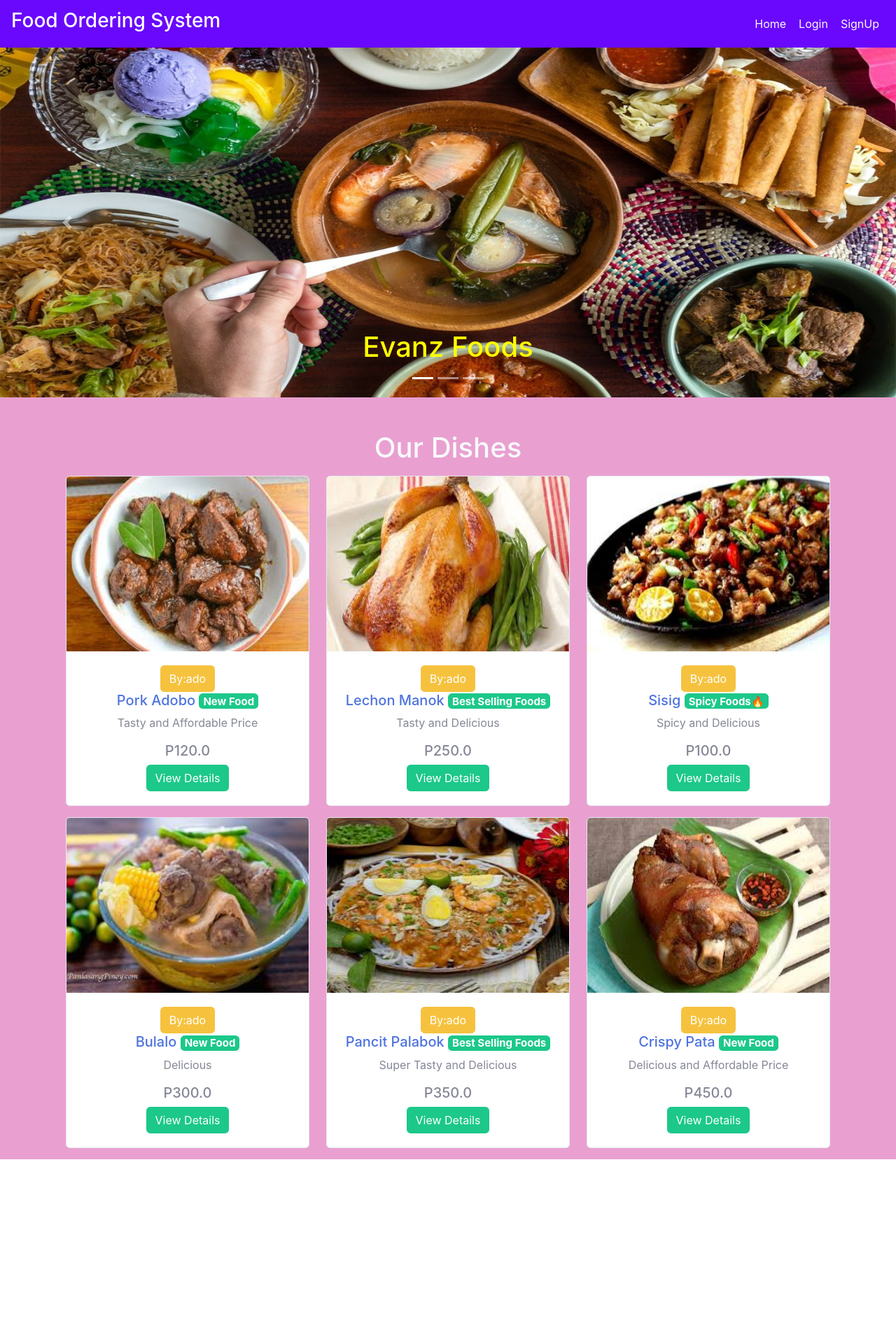
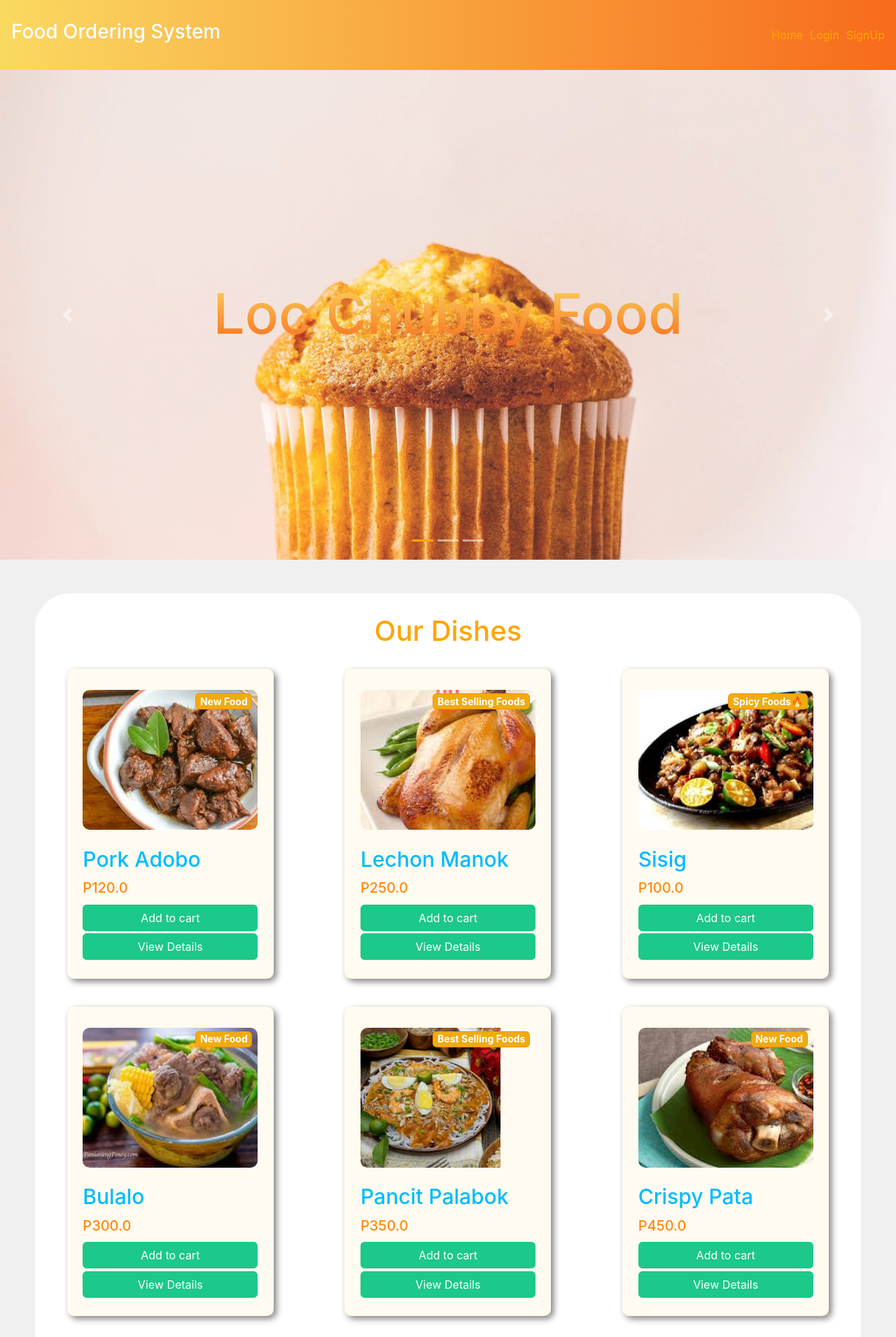
Before and after one commit to locDEV169/FoodOrder, a Django app: page / in a window 1280 px wide. Shown: the whole page at 70% size. Before the commit the page ends 1657 px from the top, so only its background shows below. Run offline with Django 3.2, Linux system fonts and the light colour scheme; data comes from the database, SQL or seed files in the repository; some libraries are stand-ins or nearby versions.

Commit message:
Thin cmt 1st

```diff
--- /dev/null
+++ b/main/static/main/dishes.css
@@ -0,0 +1,82 @@
+.dishes{
+    display: flex;
+    flex-direction: row;
+    justify-content: space-evenly;
+    width: 80%;
+    background-color: white;
+    margin: 0 auto;
+    position: relative;
+    top: 50px;
+    border-radius: 30px;
+}
+
+.main-reviews {
+    margin-bottom: 0 !important;
+}
+
+.container-review{
+    width: 40%;
+    max-height: 1000px;
+    background-color: white;
+}
+
+.container-review>h1{
+}
+
+.area-text-review{
+    max-width: 1000px;
+    min-height: 300px;
+    width: 100%;
+    overflow-y: scroll;
+    border-top: 1px solid black;
+}
+
+.user_details{
+    height: fit-content;
+}
+
+.bg-success{
+    background-color: white !important;
+    border-bottom: 1px solid black !important;
+    border-radius: 0;
+}
+
+.card{
+    border: none;
+}
+
+.card-body{
+    width: 100%;
+    height: fit-content;
+    padding: 0;
+}
+
+.name-user, .date-up{
+    margin: 5px 0 0 0;
+}
+
+.name-user{
+    margin-right: 20px;
+}
+
+.row{
+    flex-direction: column;
+}
+
+.area-dish-image{
+    width: 100%;
+}
+
+.detail-food{
+    width: 40%;
+    background-color: white;
+}
+
+.img-fluid,.area-dish-image{
+    width: 100%;
+}
+
+.no-review{
+    text-align: center;
+    margin: 150px 0;
+}
--- /dev/null
+++ b/main/static/main/home.css
@@ -0,0 +1,231 @@
+.body{
+     margin: 0;
+     width: 100%;
+}
+
+.d-block{
+     opacity: 0.85;
+}
+.carousel-caption{
+   top: 40%;
+}
+
+.carousel {
+     background-color: white;
+}
+
+.carousel-caption>h1{
+      background: -webkit-linear-gradient(#FAD961, #F76B1C);
+      -webkit-background-clip: text;
+      -webkit-text-fill-color: transparent;
+     font-size: 80px;
+}
+
+.carousel-indicators .active{
+     background-color: orange !important;
+}
+
+.carousel-inner{
+     margin: 0 auto;
+     width: auto;
+     height: 100%;
+}
+
+.food-name > a{
+     color: #00BBFF;
+}
+
+.food-price{
+     color: #FF8A0D;
+}
+
+.bg-danger{
+background-color: #f0f0f0 !important;
+}
+
+footer, .bg-primary{
+background-color: #FAD961;
+background-image: linear-gradient(90deg, #FAD961 0%, #F76B1C 100%);
+}
+
+.container-home{
+     margin: 0 auto;
+     width: 100%;
+     height: auto;
+}
+
+.text-dishes{
+     text-align: center;
+}
+
+.area-container-home{
+     margin: 0 100px;
+     background-color: white;
+     border-radius: 50px 50px 0 0;
+
+}
+
+.food-item{
+     margin: auto auto 30px auto;
+     width: 295px;
+     min-height: 400px;
+     background-color: white;
+     border-radius: 10px;
+     box-shadow: gray 4px 4px 10px;
+}
+
+.food{
+     display: flex;
+     flex-direction: column;
+     width: 100%;
+     height: 100%;
+     background-color: rgba(255, 236, 179, 0.2) ;
+}
+
+.list-foods{
+     display: grid;
+     grid-template-columns: auto auto auto auto auto;
+     grid-gap: 5px;
+
+}
+
+.area-image-food{
+     position: relative;
+     height: 200px;
+     width: 250px;
+     overflow: hidden;
+     margin: 30px auto 20px auto;
+     border-radius: 10px;
+}
+
+.category{
+     width: 100%;
+     display: block;
+}
+
+.item-category{
+      position: relative;
+}
+
+
+.image-food{
+     height: 100%;
+     width: auto;
+     object-fit: cover;
+}
+
+.area-main-food{
+     margin: 0 22.5px 22.5px 22.5px;
+     display: flex;
+     flex-direction: column;
+     min-height: 170px;
+     justify-content: space-evenly;
+}
+
+.btn-warning{
+     background-color: #F0AB11;
+}
+
+.food-name{
+     display: flex;
+     flex-direction: column;
+     justify-content: space-between;
+}
+
+.badge-success{
+     right: 10px;
+     position: absolute;
+     margin: 5px 0 0 0;
+     width: fit-content;
+     font-size: 14px;
+     background-color: #F0AB11;
+     border: 0.5px solid darkorange;
+     animation: shake 1s cubic-bezier(.36,.07,.19,.97) both 3s;
+     animation-delay: 3s;
+     transform: translate3d(0, 0, 0);
+     animation-iteration-count: infinite ;
+}
+
+.text-light{
+     display: inline-block;
+     margin: 30px auto 30px auto !important;
+     color: orange !important;
+}
+
+h5 >a{
+     font-size: 30px;
+}
+
+@keyframes shake {
+  10%, 90% {
+    transform: translate3d(0px, 0, 0);
+  }
+
+  20%, 80% {
+    transform: translate3d(1px, 0, 0);
+  }
+
+  30%, 50%, 70% {
+    transform: translate3d(0px, 0, 0);
+  }
+
+  40%, 60% {
+    transform: translate3d(2px, 0, 0);
+  }
+}
+
+
+
+@media screen and (max-width: 1800px) {
+     .list-foods{
+          grid-template-columns: auto auto auto auto ;
+          grid-gap: 10px;
+     }
+
+}
+
+@media screen and (max-width: 1600px) {
+     .list-foods{
+          grid-template-columns: auto auto auto ;
+          grid-gap: 10px;
+     }
+
+     .area-container-home{
+          margin: 0 50px;
+     }
+
+}
+
+@media screen and (max-width: 1100px) {
+     .list-foods{
+          grid-template-columns: auto auto;
+     }
+}
+
+@media screen and (max-width: 800px) {
+     .list-foods{
+          display: flex;
+          flex-direction: column;
+     }
+
+     .food{
+          flex-direction: row;
+     }
+
+     .food-item{
+          width: 90%;
+          min-height: 200px;
+     }
+
+      .area-main-food{
+          height: auto;
+          margin: 20px auto;
+     }
+
+     .area-image-food{
+          margin: 20px auto;
+     }
+
+
+
+}
--- a/main/templates/main/home.html
+++ b/main/templates/main/home.html
@@ -2,8 +2,8 @@
 {% extends "main/layout.html" %}
 
 {% block content %}
-  <div class="home bg-danger" style="background-color: #E9A0D0!important;">
-    <div id="carouselExampleCaptions" class="carousel slide mb-5" data-ride="carousel" style="height: 500px;">
+  <div class="home bg-danger" >
+    <div id="carouselExampleCaptions" class="carousel slide mb-5" data-ride="carousel" style="height: 700px;">
         <ol class="carousel-indicators">
           <li data-target="#carouselExampleCaptions" data-slide-to="0" class="active"></li>
           <li data-target="#carouselExampleCaptions" data-slide-to="1"></li>
@@ -11,16 +11,14 @@
         </ol>
         <div class="carousel-inner">
           <div class="carousel-item active">
-            <img src="../media/garantisado.jpg" class="d-block w-100" alt="sushi1" height="500px">
-            <div class="carousel-caption d-none d-md-block text-dark">
-              <h1 style="color: yellow">Evanz Foods</h1>
-            </div>
+            <img src="/./media/banana-muffins-3530w-2048x1366.jpg" class="d-block w-100" alt="sushi1" >
+
           </div>
           <div class="carousel-item">
-            <img src="../media/manamit.jpg" class="d-block w-100" alt="sushi2" height="500px">
+            <img src="/./media/the-best-taiwanese-fried-chicken-recipe-4449w-2048x1366.jpg" class="d-block w-100" alt="sushi2" >
           </div>
           <div class="carousel-item">
-            <img src="../media/saburuso.jpg" class="d-block w-100" alt="sushi3" height="500px">
+            <img src="/./media/pesto-eggs-3650w-2048x1366.jpg" class="d-block w-100" alt="sushi3" >
           </div>
         </div>
         <a class="carousel-control-prev" href="#carouselExampleCaptions" role="button" data-slide="prev">
@@ -31,19 +29,30 @@
           <span class="carousel-control-next-icon" aria-hidden="true"></span>
           <span class="sr-only">Next</span>
         </a>
+        <div class="carousel-caption d-none d-md-block text-dark">
+              <h1 >Loc Chubby Food</h1>
+        </div>
     </div>
-    <div class="container">
-      <h1 class="text-center text-light mb-3">Our Dishes</h1>
-      <div class="row">
+
+    <div class="container-home">
+     <div class="area-container-home">
+      <div class="text-dishes">
+         <h1 class="text-center text-light mb-3">Our Dishes</h1>
+      </div>
+      <div class="list-foods">
         {% for item in menu_items %}
-            <div class="col-sm-4">
-                <div class="card mb-3" style="height: fit-content; overflow: auto;">
-                  <img src="{{ item.image.url }}" style="height: 250px;">
-                    <div class="card-body text-center">
-                      <button class="btn btn-warning">By:{{ item.created_by }}</button>
-                      <h5 class="text-center"><a href="{% url 'main:dishes' item.slug %}">{{ item.title }} </a><span class="badge badge-{{ item.label_colour }}">{{ item.labels }}</span></h5>
-                      <p class="text-center">{{ item.description }}</p>
-                      <h5 class="text-center">P{{ item.price }}</h5>
+            <div class="food-item">
+                <div class="food" >
+                    <div class="area-image-food">
+                       <span class="badge badge-{{ item.label_colour }}">{{ item.labels }}</span>
+                       <img class="image-food" src="{{ item.image.url }}" >
+                    </div>
+                    <div class="area-main-food">
+                      <h5 class="food-name">
+                          <a href="{% url 'main:dishes' item.slug %}">{{ item.title }} </a>
+                      </h5>
+                      <h5 class="food-price">P{{ item.price }}</h5>
+                        <a href="{% url 'main:add-to-cart' item.slug %}" class="btn btn-success btn-md my-0 p">Add to cart</a>
                       <a href="{% url 'main:dishes' item.slug %}" class="btn btn-success">View Details</a>
                     </div>
                 </div>
@@ -51,5 +60,6 @@
         {% endfor %}
       </div>
     </div>
+    </div>
   </div>
 {% endblock content %}
--- a/main/templates/main/layout.html
+++ b/main/templates/main/layout.html
@@ -8,6 +8,8 @@
     <link rel="stylesheet" href="https://maxcdn.bootstrapcdn.com/bootstrap/4.0.0/css/bootstrap.min.css" integrity="sha384-Gn5384xqQ1aoWXA+058RXPxPg6fy4IWvTNh0E263XmFcJlSAwiGgFAW/dAiS6JXm" crossorigin="anonymous">
     <link rel="stylesheet" type="text/css" href="{% static 'main/styles.css' %}">
     <link rel="stylesheet" type="text/css" href="{% static 'main/sb-admin-2.min.css' %}">
+    <link rel="stylesheet" type="text/css" href="{% static 'main/home.css' %}">
+    <link rel="stylesheet" type="text/css" href="{% static 'main/dishes.css' %}">
     <title>Food Ordering System</title>
 </head>
 <body>
```
Also changed, not shown: main/templates/main/dishes.html (+25 -17 lines), media/banana-muffins-3530w-2048x1366.jpg (added), media/bolognese-3760w-2048x1366.jpg (added), media/easy-stovetop-lasagna-soup-recipe-0069w-2048x1366.jpg (added), media/fish-sauce-3692w-2048x1366.jpg (added), media/korean-corn-dogs-3977w-2048x1366.jpg (added), media/pesto-eggs-3650w-2048x1366.jpg (added), media/the-best-taiwanese-fried-chicken-recipe-4449w-2048x1366.jpg (added).
